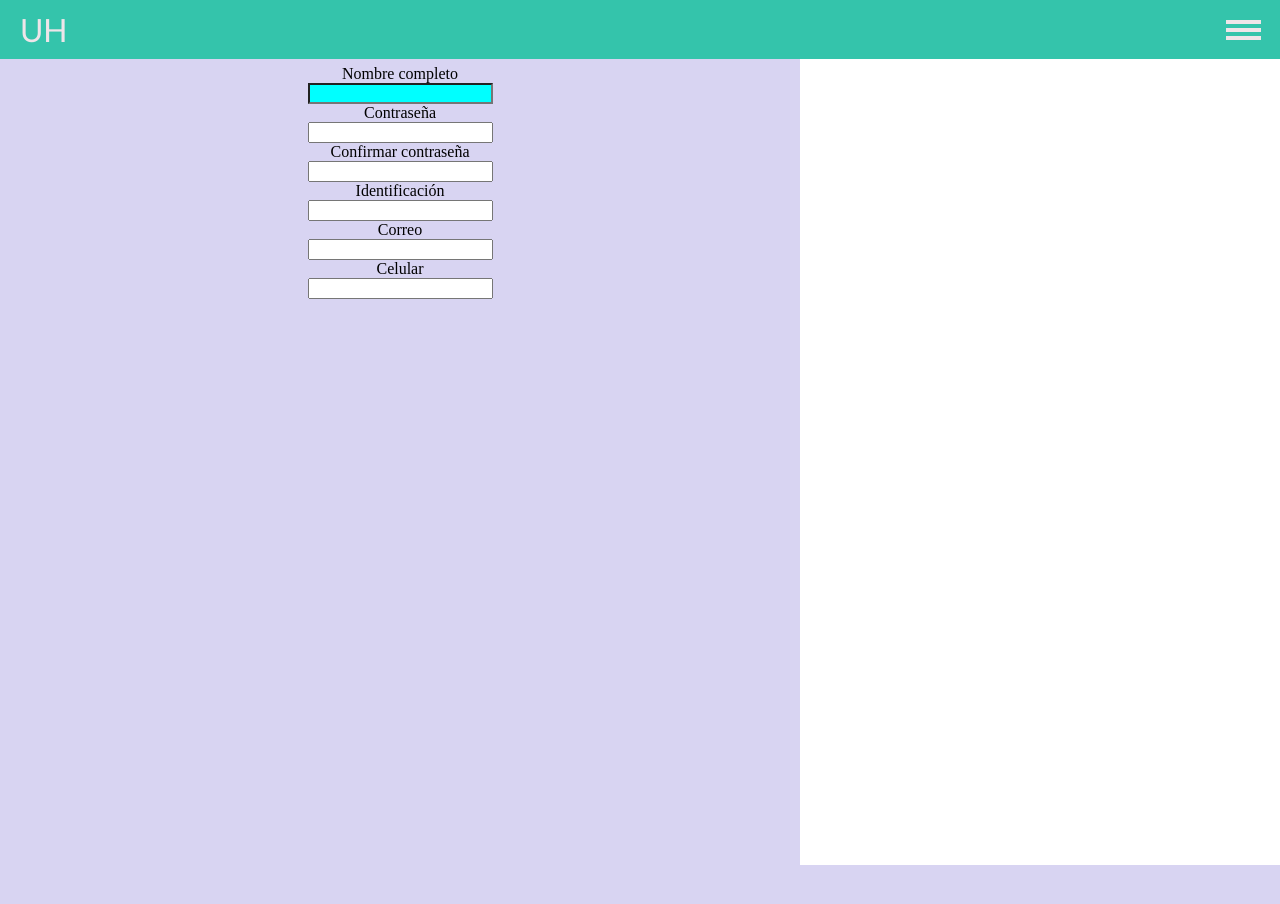
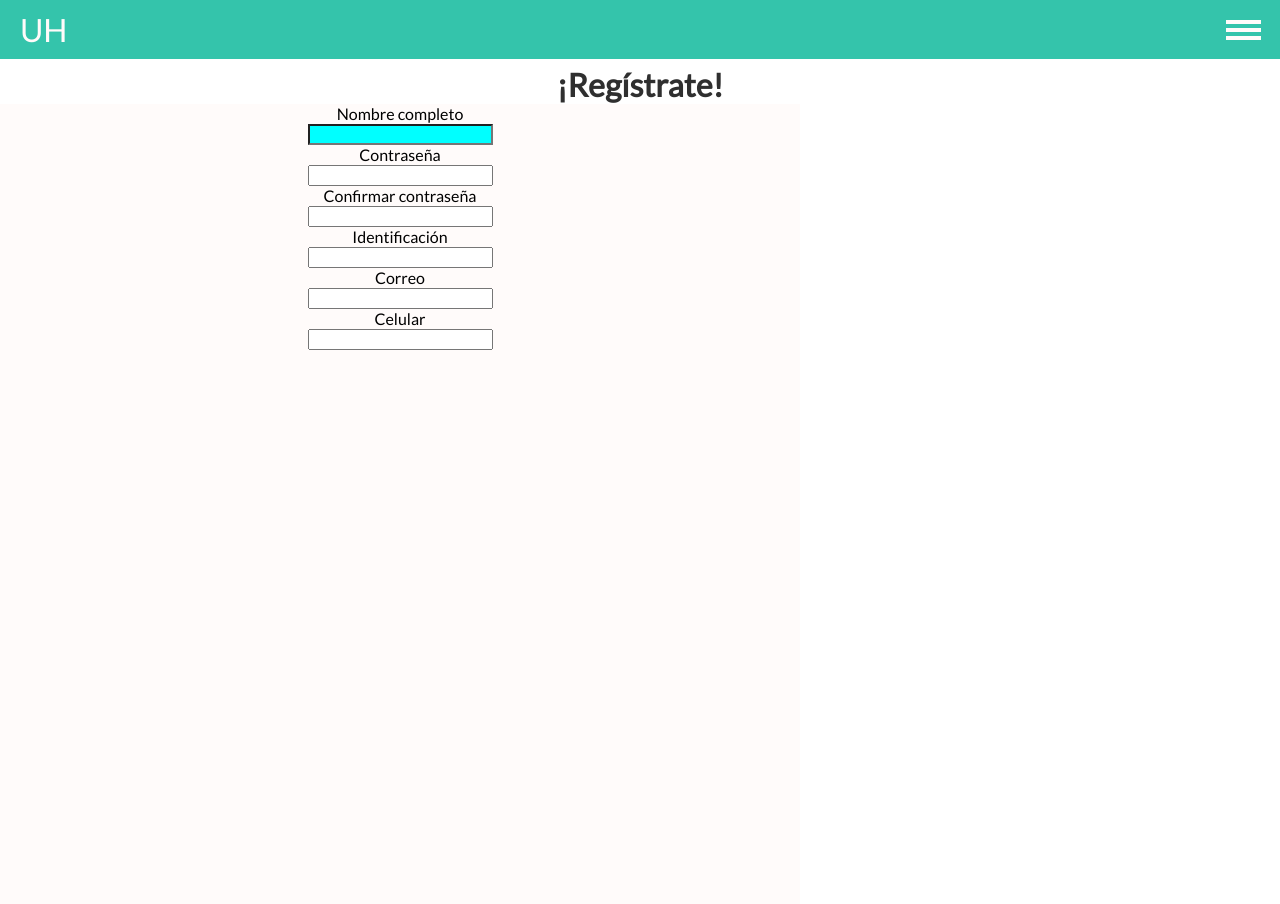
Before and after one commit to yeissonpigo/urbanohome, a Django app: page /register/ in a window 1280 px wide. Before the commit the page ends 865 px from the top, so only its background shows below. Run offline with Django 3.2, Linux system fonts and the light colour scheme.

Commit message:
Register form in progress

```diff
--- a/store/static/store/styles/form.css
+++ b/store/static/store/styles/form.css
@@ -1,10 +1,15 @@
+h1{
+    margin-top: 65px;
+    text-align: center;
+    color: #2F2F2F;
+}
+
 .main_div {
-    padding-top: 65px;
     width: 100%;
     height: 100vh;
     max-width: 800px;
     max-height: 1000px;
-    background-color: #D8D4F2;
+    background-color: #FFFBFA;
 }
 
 .main_div > div {
--- a/store/static/store/styles/header.css
+++ b/store/static/store/styles/header.css
@@ -5,8 +5,11 @@
     margin: 0;
 }
 
+body {
+    font-family: 'Lato', sans-serif;
+}
+
 .navbar {
-    font-family: 'Lato', sans-serif;
     background-color: #34C4AB;
     list-style-type: none;
     padding: 0;
@@ -48,7 +51,7 @@
     margin: auto;
     margin-top: 4px;
     margin-bottom: 4px;
-    background-color: #EEE5E9;
+    background-color: #FFFBFA;
 }
 
 /*Apply for the UH on the navbar in general (bigger than mobile view)*/
@@ -59,7 +62,7 @@
 .navbar a {
     text-align: center;
     font-size: 1.2rem;
-    color: #EEE5E9;
+    color: #FFFBFA;
     padding-top: 10px;
     padding-bottom: 10px;
     display: block;
@@ -99,17 +102,17 @@
 @keyframes navbar_hover {
     from {
         background-color: #34C4AB;
-        color: #EEE5E9;
+        color: #FFFBFA;
     }
 
     to {
-        background-color: #EEE5E9;
+        background-color: #FFFBFA;
         color: #34C4AB;
     }
 }
 
 .active a:hover {
     animation: navbar_hover 0.5s;
-    background-color: #EEE5E9;
+    background-color: #FFFBFA;
     color: #34C4AB;
 }
--- a/store/templates/store/register.html
+++ b/store/templates/store/register.html
@@ -12,6 +12,7 @@
     {% endblock %}
 
     {% block my_body %}
+    <h1>¡Regístrate!</h1>
     <form action="">
         <div class="main_div">
             <div class="first_group">
```
